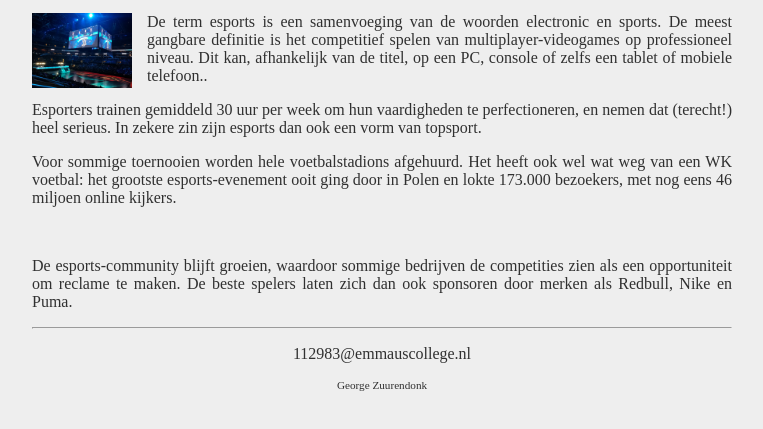
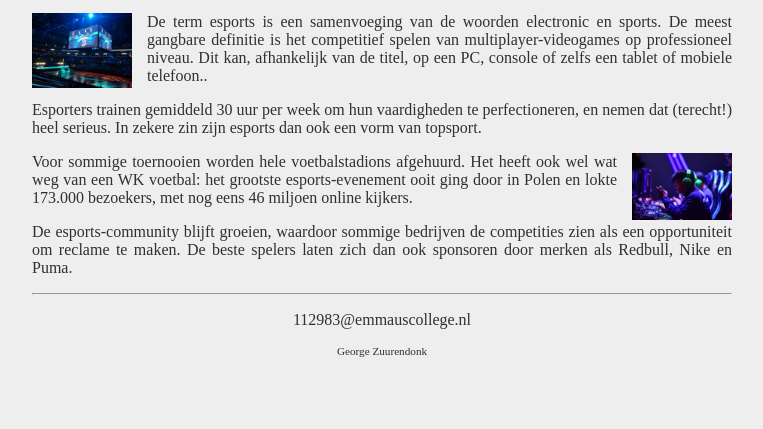
Before and after one commit to emmaus-4v/website-4vin1-George, a plain HTML site: page index.html in a window 1280 px wide. Shown: the part 147-576 px from the top of the page, without its empty margins (258-1021 px from the left). Drawn offline with Linux system fonts and the light colour scheme.

Commit message:
les maandag22 nov 1

```diff
--- a/index.html
+++ b/index.html
@@ -6,6 +6,7 @@
         <link rel="stylesheet" href="style.css">
         <title>Dit is  de website van George</title>
         <meta charset ="utf-8">
+        <meta http-equiv="Cache-Control" content="no-store" />
     </head>
 
     <body>
@@ -28,8 +29,9 @@
                 <p><img class="zweefLinks" src="afbeeldingen/esport.jpg">
                 <a href=""> </a> De term esports is een samenvoeging van de woorden electronic en sports. De meest gangbare definitie is het competitief spelen van multiplayer-videogames op professioneel niveau. Dit kan, afhankelijk van de titel, op een PC, console of zelfs een tablet of mobiele telefoon..</p>
                 <p>Esporters trainen gemiddeld 30 uur per week om hun vaardigheden te perfectioneren, en nemen dat (terecht!) heel serieus. In zekere zin zijn esports dan ook een vorm van topsport.</p>
+                <p><img class="zweefrechts" src="afbeeldingen/esportsv2.jpeg">
                 <p>Voor sommige toernooien  worden hele voetbalstadions  afgehuurd. Het heeft ook wel wat weg van een WK voetbal: het grootste esports-evenement ooit ging door in Polen en lokte 173.000 bezoekers, met nog eens 46 miljoen online kijkers.</p>
-                <p>De esports-community blijft groeien, waardoor sommige bedrijven de competities zien als een opportuniteit om reclame te maken. De beste spelers laten zich dan ook sponsoren door merken als Redbull, Nike en Puma.</p>
+                <p>De esports-community blijft groeien, waardoor sommige bedrijven de competities zien als een opportuniteit om reclame te maken. De beste spelers laten zich dan ook sponsoren door merken als Redbull, Nike en Puma.</p>
             </article>
 
             <footer>
--- a/style.css
+++ b/style.css
@@ -40,6 +40,14 @@ img.zweefLinks {
     float: left;
     margin-right: 15px;
     width: 100px;
+}
+
+img.zweefrechts {
+float:right;
+margin-left: 15px;
+width:100px;
+
+
 }
 
 .smalltext {
```
Also changed, not shown: afbeeldingen/esportsv2.jpeg (added).
